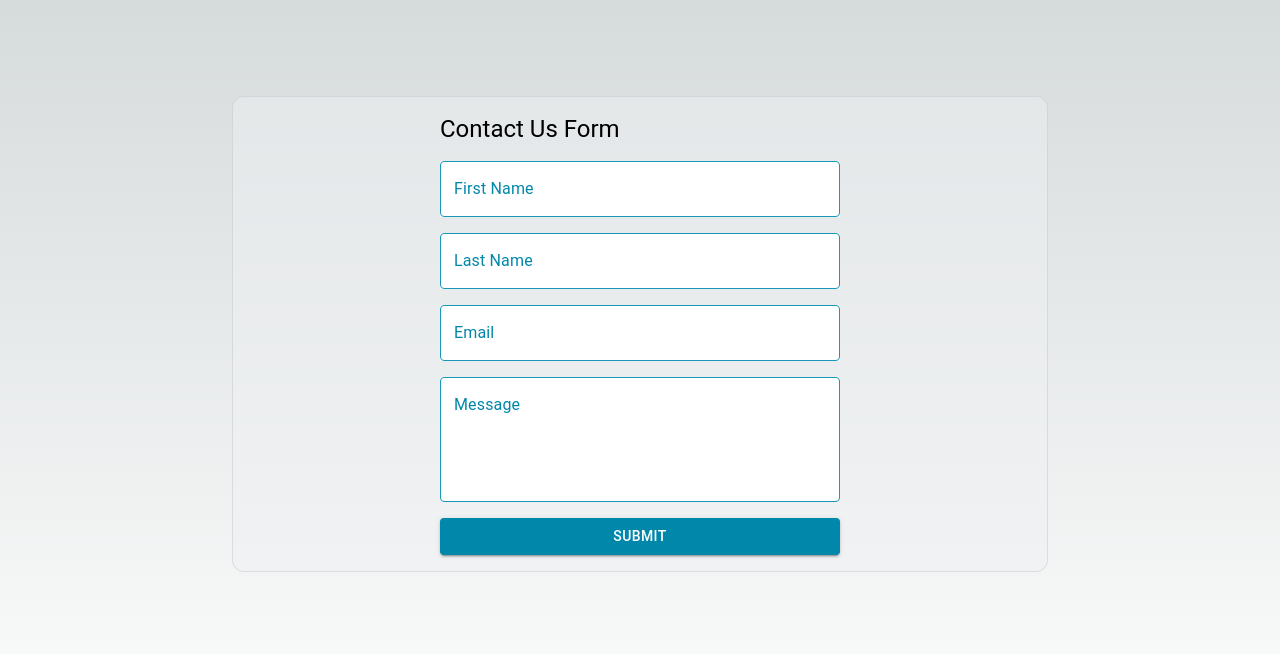
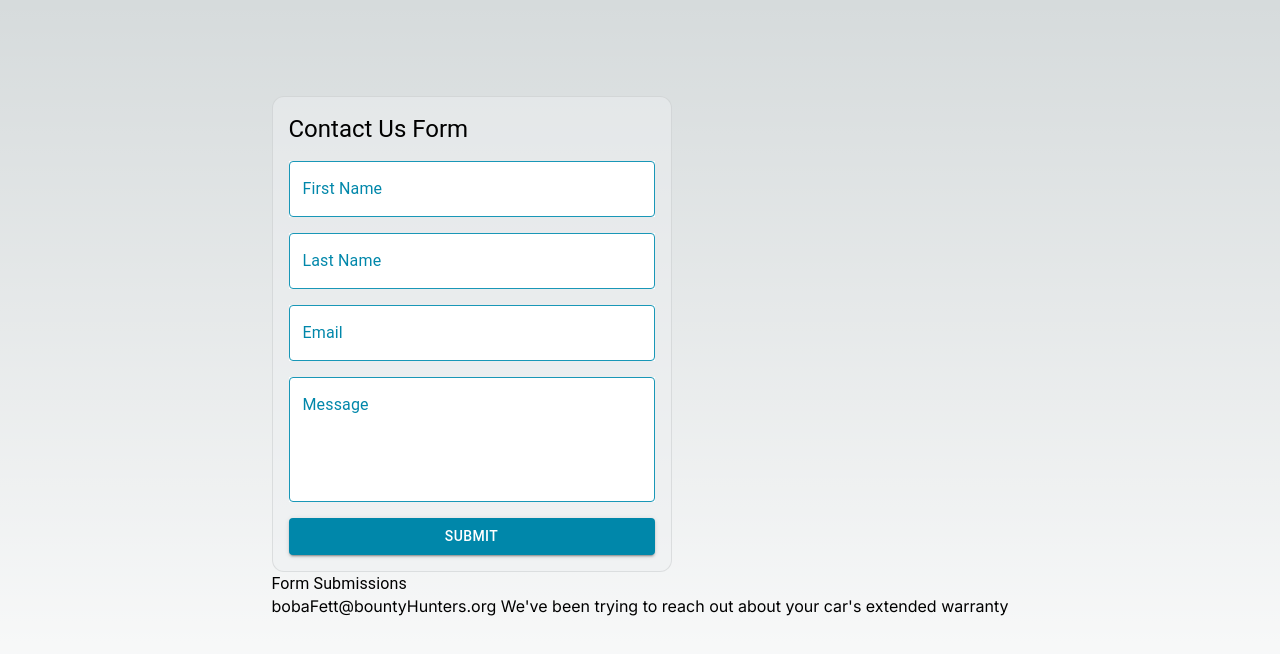
Before and after one commit to jch2617/contact-form, a Next.js app: page / in a window 1280 px wide. Shown: the top 654 px of the page. Built offline with nearby package versions, Linux system fonts and the light colour scheme.

Commit message:
refactor: remove form submissions page and put results in home page

```diff
--- a/pages/api/formSubmissions/index.ts
+++ b/pages/api/formSubmissions/index.ts
@@ -6,14 +6,13 @@ export default function handler(req: any, res: any) {
   if (req.method === "GET") {
     res.status(200).json(formSubmissions);
   } else if (req.method === "POST") {
-    console.log("req", req.body);
     const submission: FormSubmissionRequest = req.body.formData;
     const newSubmission: FormSubmissionResponse = {
       id: Date.now(),
       email: submission.email,
       firstName: submission.firstName,
       lastName: submission.lastName,
-      message: submission.lastName,
+      message: submission.message,
     };
     formSubmissions.push(newSubmission);
 
--- a/pages/index.tsx
+++ b/pages/index.tsx
@@ -1,9 +1,10 @@
 import { Box, Button, TextField, Typography } from "@mui/material";
 import type { ReactElement } from "react";
-import { useState } from "react";
+import { useEffect, useState } from "react";
 import Layout from "../public/components/layout";
 import styles from "../src/app/page.module.css";
 import type { NextPageWithLayout } from "./_app";
+import { FormSubmissionResponse } from "../types/FormSubmissionRequest";
 
 const defaultBlue = "#0087AA";
 const hoverBlue = "#1997B7";
@@ -32,6 +33,7 @@ const textFieldStyles = {
 const ContactForm: React.FC = () => {
   const [formData, setFormData] = useState({});
   const [isValidEmail, setIsValidEmail] = useState<boolean>(true);
+  const [formSubmissions, setFormSubmissions] = useState([]);
 
   const emailPattern =
     /^[a-zA-Z0-9.!#$%&’*+/=?^_`{|}~-]+@[a-zA-Z0-9-]+(?:\.[a-zA-Z0-9-]+)*$/;
@@ -41,6 +43,17 @@ const ContactForm: React.FC = () => {
     setIsValidEmail(reg.test(e.target.value));
     setFormData({ ...formData, email: e.target.value });
   };
+
+  const getSubmissions = async () => {
+    const response = await fetch("../api/formSubmissions");
+    const data = await response.json();
+    console.log(data);
+    setFormSubmissions(data);
+  };
+
+  useEffect(() => {
+    getSubmissions();
+  }, []);
 
   const submitForm = async () => {
     const response = await fetch("./api/formSubmissions", {
@@ -55,12 +68,24 @@ const ContactForm: React.FC = () => {
   };
 
   return (
+    <>
       <Box
         sx={{
           display: "flex",
           flexDirection: "column",
           width: "25rem",
           gap: "1rem",
+          justifyContent: "center",
+          alignItems: "inherit",
+          maxWidth: "var(--max-width)",
+          zIndex: 2,
+          fontFamily: "var(--font-mono)",
+          position: "relative",
+          margin: 0,
+          padding: "1rem",
+          backgroundColor: "rgba(var(--callout-rgb), 0.5)",
+          border: "1px solid rgba(var(--callout-border-rgb), 0.3)",
+          borderRadius: "var(--border-radius)",
         }}
       >
         <Typography variant="h5">Contact Us Form</Typography>
@@ -110,21 +135,30 @@ const ContactForm: React.FC = () => {
               backgroundColor: hoverBlue,
             },
           }}
-        onClick={() => {
-          return submitForm();
-        }}
+          onClick={() => submitForm()}
         >
           Submit
         </Button>
       </Box>
+      <Box>
+        <Typography>Form Submissions</Typography>
+        {formSubmissions.map((s: FormSubmissionResponse) => {
+          // TODO make a table
+          return (
+            <div key={s.id}>
+              {s.email} {s.message}
+            </div>
+          );
+        })}
+      </Box>
+    </>
   );
 };
 
 const Page: NextPageWithLayout = () => {
   return (
     <main className={styles.main}>
-      <div className={styles.description}>
-        {/* <Form /> */}
+      <div>
         <ContactForm />
       </div>
     </main>
--- a/src/app/page.module.css
+++ b/src/app/page.module.css
@@ -6,19 +6,3 @@
   padding: 6rem;
   min-height: 100vh;
 }
-
-.description {
-  display: flex;
-  justify-content: center;
-  align-items: inherit;
-  max-width: var(--max-width);
-  width: 75%;
-  z-index: 2;
-  font-family: var(--font-mono);
-  position: relative;
-  margin: 0;
-  padding: 1rem;
-  background-color: rgba(var(--callout-rgb), 0.5);
-  border: 1px solid rgba(var(--callout-border-rgb), 0.3);
-  border-radius: var(--border-radius);
-}
```
Also changed, not shown: pages/form-submissions/index.tsx (deleted, +0 -32 lines). Lines whose indentation alone changed are shown as unchanged.
